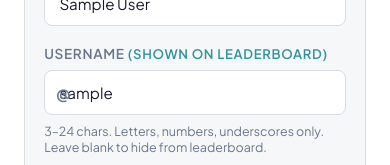
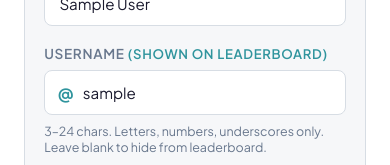
Before and after one commit to Game-developer-pro/sample-website, a React (Vite) app in the folder frontend/: page /profile in a window 390 px wide. Shown: the part 300-465 px from the top of the page. Built offline with nearby package versions, Linux system fonts and the light colour scheme; no server answers; sample sign-in values are in the browser's storage.

Commit message:
Fix username @ prefix overlapping input text on mobile

```diff
--- a/frontend/src/index.css
+++ b/frontend/src/index.css
@@ -419,6 +419,33 @@ button {
   outline: none;
   border-color: hsl(var(--primary));
   box-shadow: 0 0 0 3px hsla(var(--primary), 0.2);
+}
+
+.username-input-wrapper {
+  position: relative;
+  display: flex;
+  align-items: center;
+  width: 100%;
+}
+
+.username-input-prefix {
+  position: absolute;
+  left: 0.85rem;
+  top: 50%;
+  transform: translateY(-50%);
+  color: hsl(var(--primary));
+  font-weight: 700;
+  font-size: 1.05rem;
+  pointer-events: none;
+  z-index: 2;
+  user-select: none;
+}
+
+.form-group input.username-prefix-input,
+.username-prefix-input {
+  padding-left: 2.35rem !important;
+  width: 100% !important;
+  box-sizing: border-box !important;
 }
 
 .auth-name-grid {
--- a/frontend/src/pages/ProfilePage.jsx
+++ b/frontend/src/pages/ProfilePage.jsx
@@ -83,15 +83,15 @@ const ProfilePage = () => {
 
           <div className="form-group">
             <label>Username <span style={{ color: "hsl(var(--primary))", fontSize: "0.82rem" }}>(shown on leaderboard)</span></label>
-            <div style={{ position: "relative" }}>
-              <span style={{ position: "absolute", left: "0.75rem", top: "50%", transform: "translateY(-50%)", color: "hsl(var(--text-muted))", fontWeight: "700", pointerEvents: "none" }}>@</span>
+            <div className="username-input-wrapper">
+              <span className="username-input-prefix">@</span>
               <input
                 type="text"
+                className="username-prefix-input"
                 value={username}
                 onChange={(e) => setUsername(e.target.value.replace(/[^a-zA-Z0-9_]/g, ""))}
                 placeholder="e.g. jamb_king99"
                 maxLength={24}
-                style={{ paddingLeft: "2.2rem", width: "100%" }}
               />
             </div>
             <small style={{ color: "hsl(var(--text-muted))", fontSize: "0.78rem" }}>3–24 chars. Letters, numbers, underscores only. Leave blank to hide from leaderboard.</small>
--- a/frontend/src/pages/RegisterPage.jsx
+++ b/frontend/src/pages/RegisterPage.jsx
@@ -223,15 +223,15 @@ const RegisterPage = () => {
 
           <div className="form-group">
             <label>Username <span style={{ color: "hsl(var(--primary))", fontSize: "0.82rem" }}>(appears on leaderboard)</span></label>
-            <div style={{ position: "relative" }}>
-              <span style={{ position: "absolute", left: "0.75rem", top: "50%", transform: "translateY(-50%)", color: "hsl(var(--text-muted))", fontWeight: "700", pointerEvents: "none" }}>@</span>
+            <div className="username-input-wrapper">
+              <span className="username-input-prefix">@</span>
               <input
                 type="text"
+                className="username-prefix-input"
                 value={username}
                 onChange={(e) => setUsername(e.target.value.replace(/[^a-zA-Z0-9_]/g, ""))}
                 placeholder="e.g. jamb_king99"
                 maxLength={24}
-                style={{ paddingLeft: "2.2rem", width: "100%" }}
               />
             </div>
             <small style={{ color: "hsl(var(--text-muted))", fontSize: "0.78rem" }}>3–24 chars. Letters, numbers, underscores only.</small>
```
